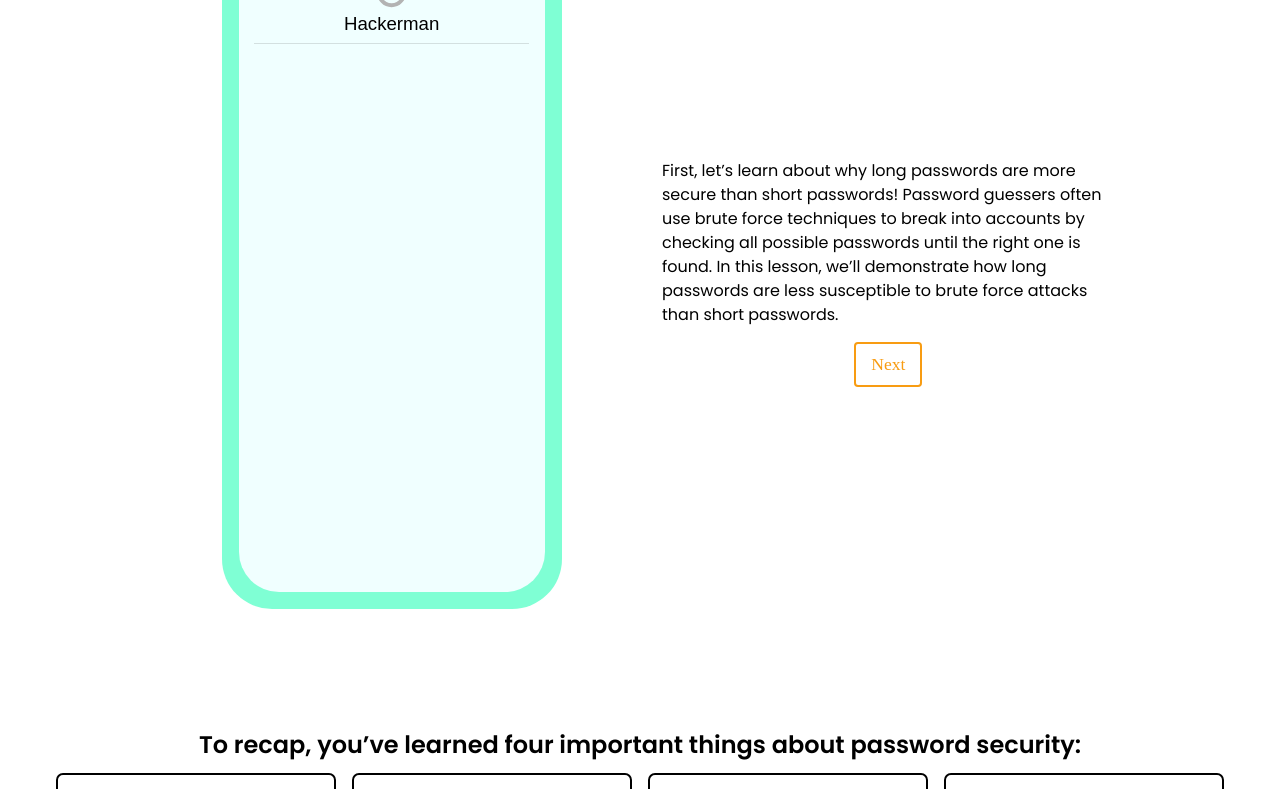
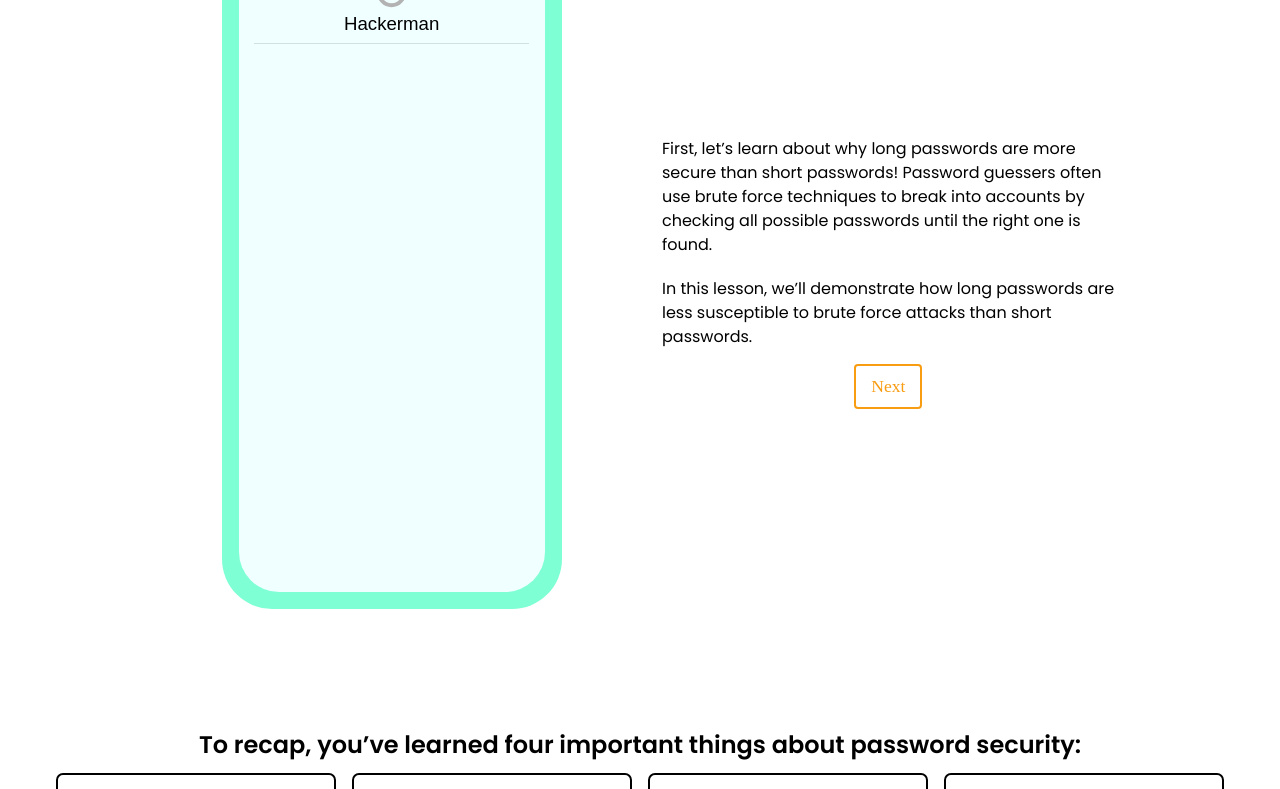
Before and after one commit to uclaacm/passworks, a React (Create React App) app: page / in a window 1280 px wide. Shown: the part 1080-1869 px from the top of the page. Built offline with nearby package versions, Linux system fonts and the light colour scheme; a web font is replaced by a local one.

Commit message:
Improve readability by breaking text up

```diff
--- a/src/components/End/End.js
+++ b/src/components/End/End.js
@@ -48,7 +48,7 @@ const cards = [
   },
   {
     title: `Be Cautious`,
-    description: `Always be wary when sharing your personal information with others`,
+    description: `Always be alert when sharing your personal information with others`,
     img: <PersonalImg width='90%' height='90%' style={{ padding: '10px' }}/>
   }
 ];
--- a/src/constants/lessons.js
+++ b/src/constants/lessons.js
@@ -101,12 +101,18 @@ export const allLessons = [
   [
     {
       title: <>Lesson 1: Password Length</>,
-      slide: <Typography>First, let’s learn about why long passwords are more
-        secure than short passwords! Password guessers often use brute force
-        techniques to break into accounts by checking all possible passwords
-        until the right one is found. In this lesson, we’ll demonstrate how
-        long passwords are less susceptible to brute force attacks than short
-        passwords.</Typography>,
+      slide: <>
+        <Typography>
+          First, let’s learn about why long passwords are more secure than
+          short passwords! Password guessers often use brute force techniques
+          to break into accounts by checking all possible passwords until the
+          right one is found.
+        </Typography>
+        <Typography>
+          In this lesson, we’ll demonstrate how long passwords are less
+          susceptible to brute force attacks than short passwords.
+        </Typography>
+      </>,
       topContent: true,
       phoneContent: () => <Chat
         key={getChatKey()}
@@ -192,11 +198,18 @@ export const allLessons = [
     // the need to check for profanity.
     {
       title: <>Lesson 2: Password Variety</>,
-      slide: <Typography>You might have noticed that many sites require you to
-        use a combination of lowercase letters, uppercase letters, numbers, and
-        symbols in your passwords. In this lesson, we’ll use a brute force
-        password guesser to demonstrate why it’s important to use a variety of
-        symbols in your passwords. </Typography>,
+      slide: <>
+        <Typography>
+          You might have noticed that many sites require you to use a
+          combination of lowercase letters, uppercase letters, numbers, and
+          symbols in your passwords.
+        </Typography>
+        <Typography>
+          In this lesson, we’ll use a brute force password guesser to
+          demonstrate why it’s important to use a variety of symbols in your
+          passwords.
+        </Typography>
+      </>,
       topContent: true,
       phoneContent: () => <Chat
         key={getChatKey()}
@@ -278,12 +291,18 @@ export const allLessons = [
   [
     {
       title: <>Lesson 3: Don’t Be Basic</>,
-      slide: <Typography>Another important aspect of password security is
-        randomness and uniqueness. Passwords like "happy", "jackie", and
-        "asdfghjkl" are commonly used and thus NOT secure. There are many lists
-        available containing the most popularly used passwords, and hackers can
-        easily try all the most common passwords when trying to break into
-        accounts.</Typography>,
+      slide: <>
+        <Typography>
+          Another important aspect of password security is randomness and
+          uniqueness. Passwords like "happy", "jackie", and "asdfghjkl" are
+          commonly used and thus NOT secure.
+        </Typography>
+        <Typography>
+          There are many lists available containing the most popularly used
+          passwords, and hackers can easily try all the most common passwords
+          when trying to break into accounts.
+        </Typography>
+      </>,
       topContent: true,
       phoneContent: () => <Chat
         key={getChatKey()}
@@ -316,16 +335,16 @@ export const allLessons = [
     {
       slide: <>
         <Typography>
-          It’s a good sign if your password isn’t in the list, but
-          it still may not be secure. There are much longer lists on the internet
-          containing millions of common passwords that hackers can use to break
-          into accounts.
+          It’s a good sign if your password isn’t in the list, but it still may
+          not be secure. There are much longer lists on the internet containing
+          millions of common passwords that hackers can use to break into
+          accounts.
         </Typography>
         <Typography className='takeaway' style={{ marginBottom: '10px' }}>
           It’s crucial to make unique passwords that other people wouldn’t
           think of. You should also use different passwords for each of your
-          accounts. Otherwise, one account getting hacked would mean that
-          <em>all</em> of your accounts are hacked.
+          accounts. Otherwise, one account getting hacked would mean that <em>
+          all</em> of your accounts are hacked.
         </Typography>
       </>,
       topContent: true,
@@ -405,14 +424,16 @@ export const allLessons = [
         <Typography>
           As you can see, social engineering is quite a powerful tool! In this
           case, Jason made the mistake of using security questions that anyone
-          with access to his Instagram could answer. However, hackers can
-          socially engineer information in other ways. For example, they can
-          use fraudulent phone calls, emails, or texts impersonating someone
-          you trust (like your bank or maybe a co-worker).
+          with access to his Instagram could answer.
+        </Typography>
+        <Typography>
+          However, hackers can socially engineer information in other ways. For
+          example, they can use fraudulent phone calls, emails, or texts
+          impersonating someone you trust (like your bank or maybe a co-worker).
         </Typography>
         <Typography className='takeaway' style={{ marginBottom: '10px' }}>
-          Always be wary of your online security, and be cautious when
-          providing someone with your private credentials.
+          Always be cautious with your online security, and be especially wary
+          when providing someone with your private credentials or information.
         </Typography>
       </>,
       topContent: true,
```
